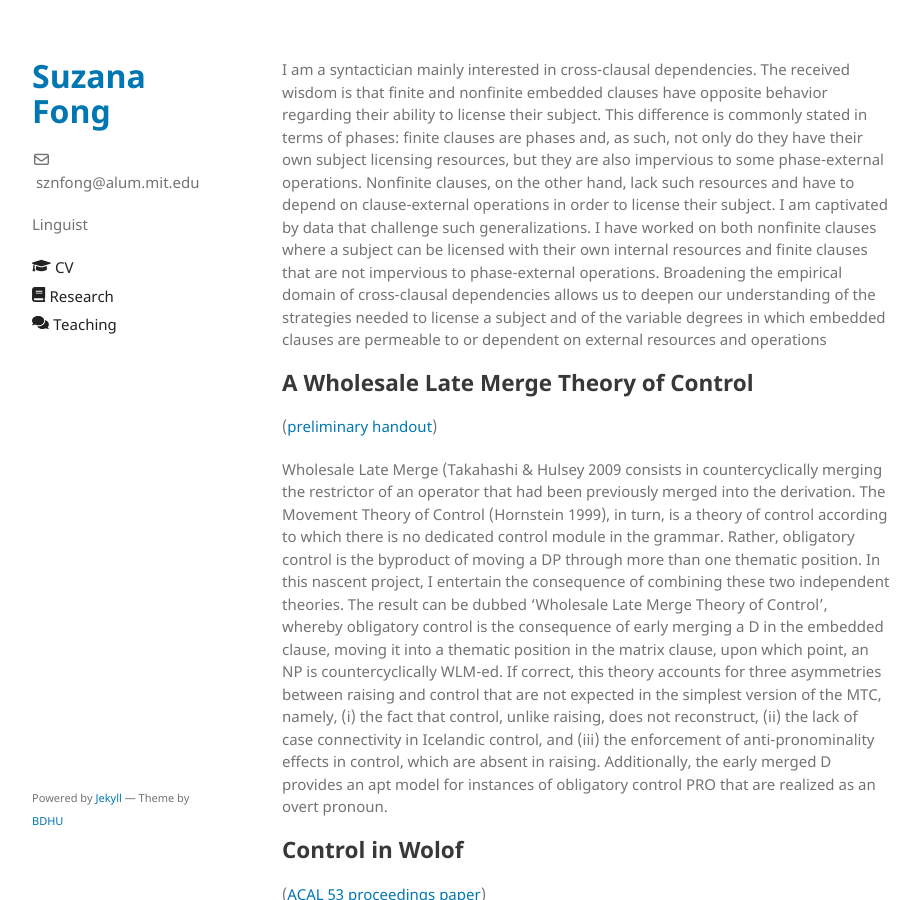
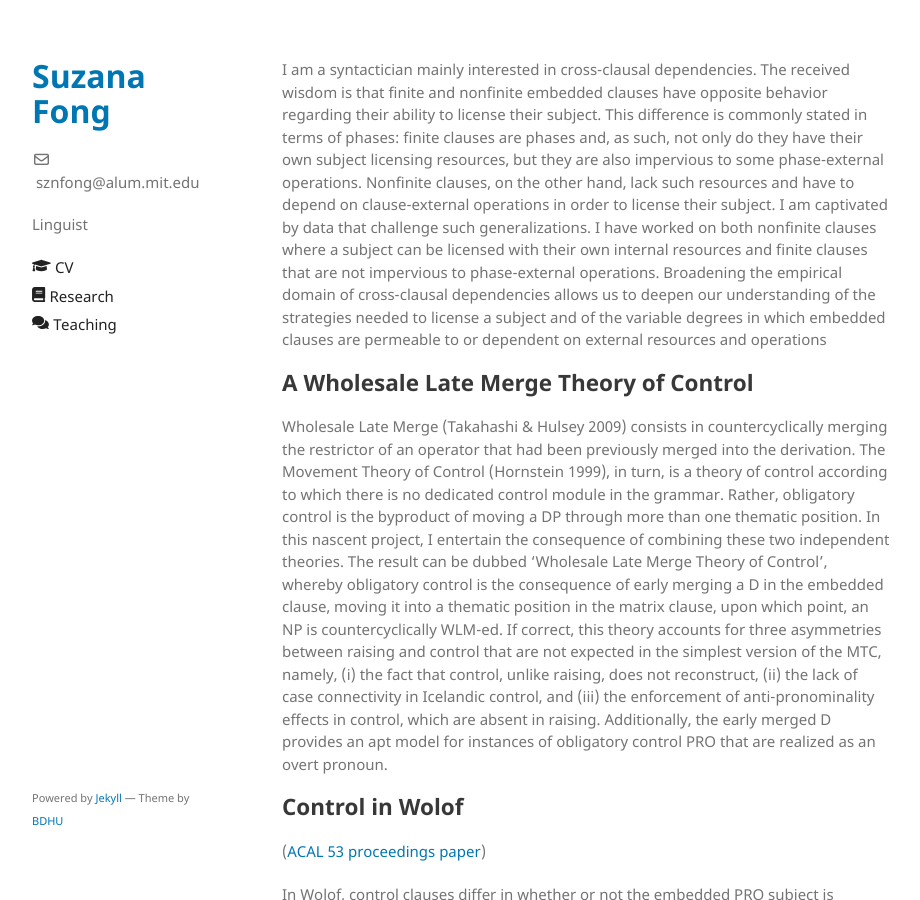
Before and after one commit to sznfng/sznfng.github.io, a Jekyll site: the page built from research.md, in a window 1280 px wide and 900 px high. Shown: the whole window, without its empty margins (178-1098 px from the left). Built offline with Jekyll 4.4.1, drawn with Linux system fonts in a browser that asks for light colours.

Commit message:
Update research.md

```diff
--- a/research.md
+++ b/research.md
@@ -7,9 +7,7 @@ I am a syntactician mainly interested in cross-clausal dependencies. The receive
 
 ## A Wholesale Late Merge Theory of Control
 
-([preliminary handout](https://www.dropbox.com/s/l0pjn1qmj3kxdct/WLM%20Theory%20of%20Control.pdf?dl=0))
-
-Wholesale Late Merge (Takahashi & Hulsey 2009 consists in countercyclically merging the restrictor of an operator that had been previously merged into the derivation. The Movement Theory of Control (Hornstein 1999), in turn, is a theory of control according to which there is no dedicated control module in the grammar. Rather, obligatory control is the byproduct of moving a DP through more than one thematic position. In this nascent project, I entertain the consequence of combining these two independent theories. The result can be dubbed 'Wholesale Late Merge Theory of Control', whereby obligatory control is the consequence of early merging a D in the embedded clause, moving it into a thematic position in the matrix clause, upon which point, an NP is countercyclically WLM-ed. If correct, this theory accounts for three asymmetries between raising and control that are not expected in the simplest version of the MTC, namely, (i) the fact that control, unlike raising, does not reconstruct, (ii) the lack of case connectivity in Icelandic control, and (iii) the enforcement of anti-pronominality effects in control, which are absent in raising. Additionally, the early merged D provides an apt model for instances of obligatory control PRO that are realized as an overt pronoun.
+Wholesale Late Merge (Takahashi & Hulsey 2009) consists in countercyclically merging the restrictor of an operator that had been previously merged into the derivation. The Movement Theory of Control (Hornstein 1999), in turn, is a theory of control according to which there is no dedicated control module in the grammar. Rather, obligatory control is the byproduct of moving a DP through more than one thematic position. In this nascent project, I entertain the consequence of combining these two independent theories. The result can be dubbed 'Wholesale Late Merge Theory of Control', whereby obligatory control is the consequence of early merging a D in the embedded clause, moving it into a thematic position in the matrix clause, upon which point, an NP is countercyclically WLM-ed. If correct, this theory accounts for three asymmetries between raising and control that are not expected in the simplest version of the MTC, namely, (i) the fact that control, unlike raising, does not reconstruct, (ii) the lack of case connectivity in Icelandic control, and (iii) the enforcement of anti-pronominality effects in control, which are absent in raising. Additionally, the early merged D provides an apt model for instances of obligatory control PRO that are realized as an overt pronoun.
 
 ## Control in Wolof
 
```
